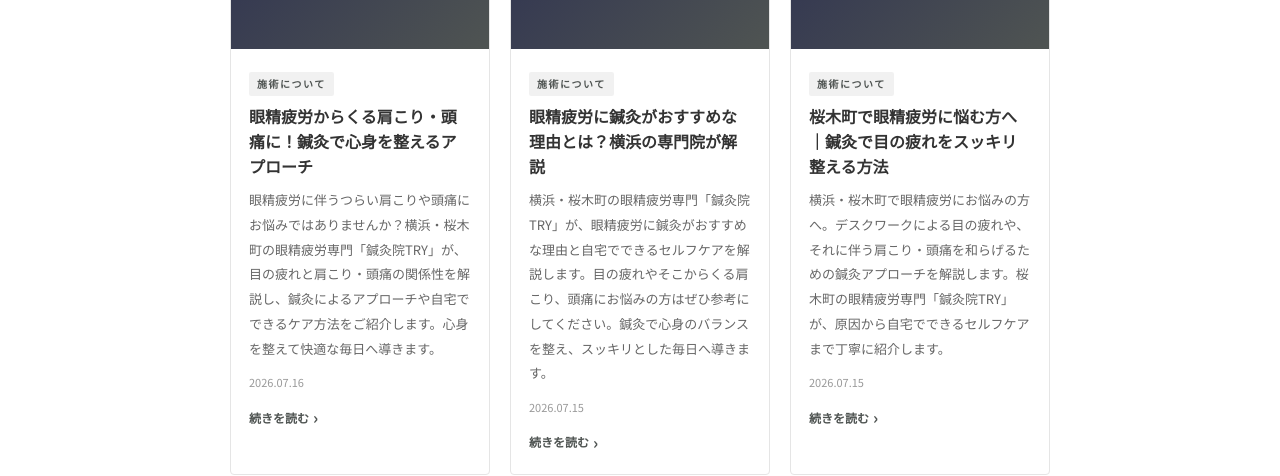
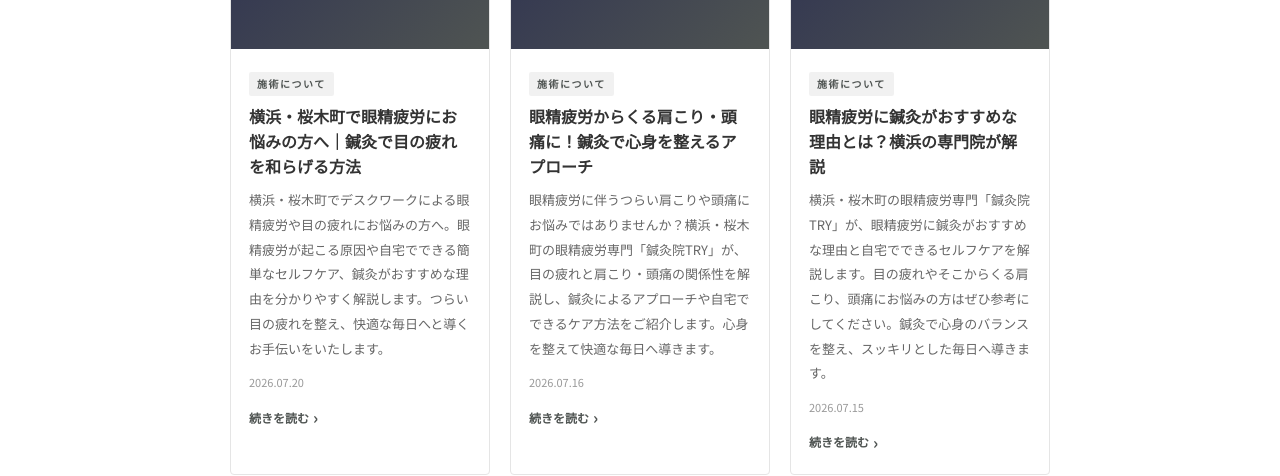
Before and after one commit to acsalontry/try-salon, a plain HTML site: page blog/index.html in a window 1280 px wide. Shown: the part 505-981 px from the top of the page. Drawn offline with Linux system fonts and the light colour scheme.

Commit message:
add card to blog index: yokohama-sakuragicho-eye-strain-acupuncture

```diff
--- a/blog/index.html
+++ b/blog/index.html
@@ -65,6 +65,16 @@
     <button class="cat-btn" data-cat="treatment">施術について</button>
   </div>
   <div class="posts-grid" id="postsGrid">
+    <a href="/blog/posts/yokohama-sakuragicho-eye-strain-acupuncture/" class="post-card" data-cat="treatment">
+      <div class="post-thumb">🌿</div>
+      <div class="post-body">
+        <span class="post-cat">施術について</span>
+        <h2 class="post-title">横浜・桜木町で眼精疲労にお悩みの方へ｜鍼灸で目の疲れを和らげる方法</h2>
+        <p class="post-excerpt">横浜・桜木町でデスクワークによる眼精疲労や目の疲れにお悩みの方へ。眼精疲労が起こる原因や自宅でできる簡単なセルフケア、鍼灸がおすすめな理由を分かりやすく解説します。つらい目の疲れを整え、快適な毎日へと導くお手伝いをいたします。</p>
+        <p class="post-meta">2026.07.20</p>
+        <span class="post-more">続きを読む</span>
+      </div>
+    </a>
     <a href="/blog/posts/eye-strain-shoulder-stiffness-headache-acupuncture/" class="post-card" data-cat="treatment">
       <div class="post-thumb">🌿</div>
       <div class="post-body">
```
